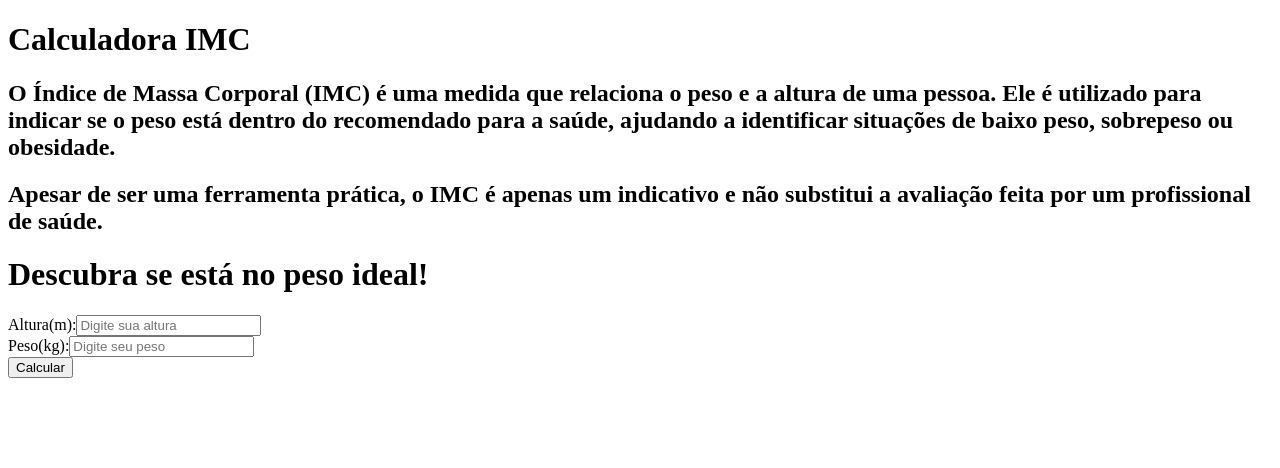
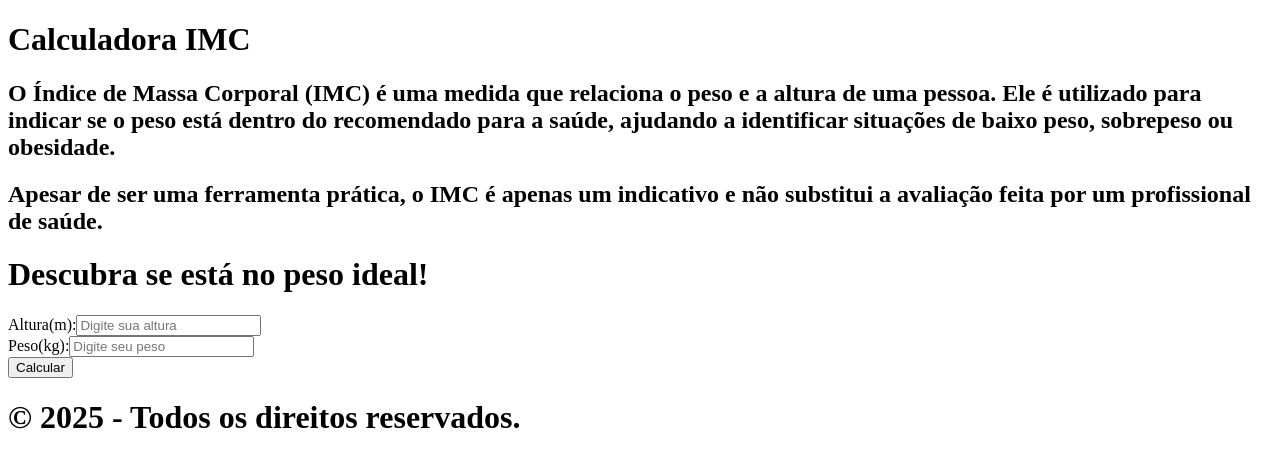
Before and after one commit to front-endAulas/projetoIMC, a React (Vite) app: page / in a window 1280 px wide. Shown: the top 468 px of the page. Built offline with nearby package versions, Linux system fonts and the light colour scheme.

Commit message:
Adicionando componente footer

```diff
--- a/src/App.jsx
+++ b/src/App.jsx
@@ -1,6 +1,7 @@
 import { useState } from "react"
 import Header from "./components/Header"
 import Resultado from "./components/Resultado"
+import Footer from "./components/Footer"
 // import './css/estilo.css'
 
 function App() {
@@ -69,6 +70,9 @@ function App() {
         </form>
 
       </div>
+
+      <Footer/>
+
     </div>
   )
 }
--- /dev/null
+++ b/src/components/Footer.jsx
@@ -0,0 +1,18 @@
+import "../css/footer.css"
+
+function Footer(){
+    return(
+        <footer>
+            <h1>&copy; 2025 - Todos os direitos reservados.</h1>
+            <div className="redes-sociais">
+                <a href="https://www.instagram.com/yannbreno_" target='_blank'><i class="fa-brands fa-instagram"></i></a>
+                <a href="https://www.linkedin.com/in/yanbreno" target='_blank'><i class="fa-brands fa-linkedin"></i></a>
+                <a href="https://github.com/Yan2809" target='_blank'><i className="fa-brands fa-github"></i></a>
+
+            </div>
+
+        </footer>
+    )
+}
+
+export default Footer
```
Also changed, not shown: src/css/footer.css (added).
